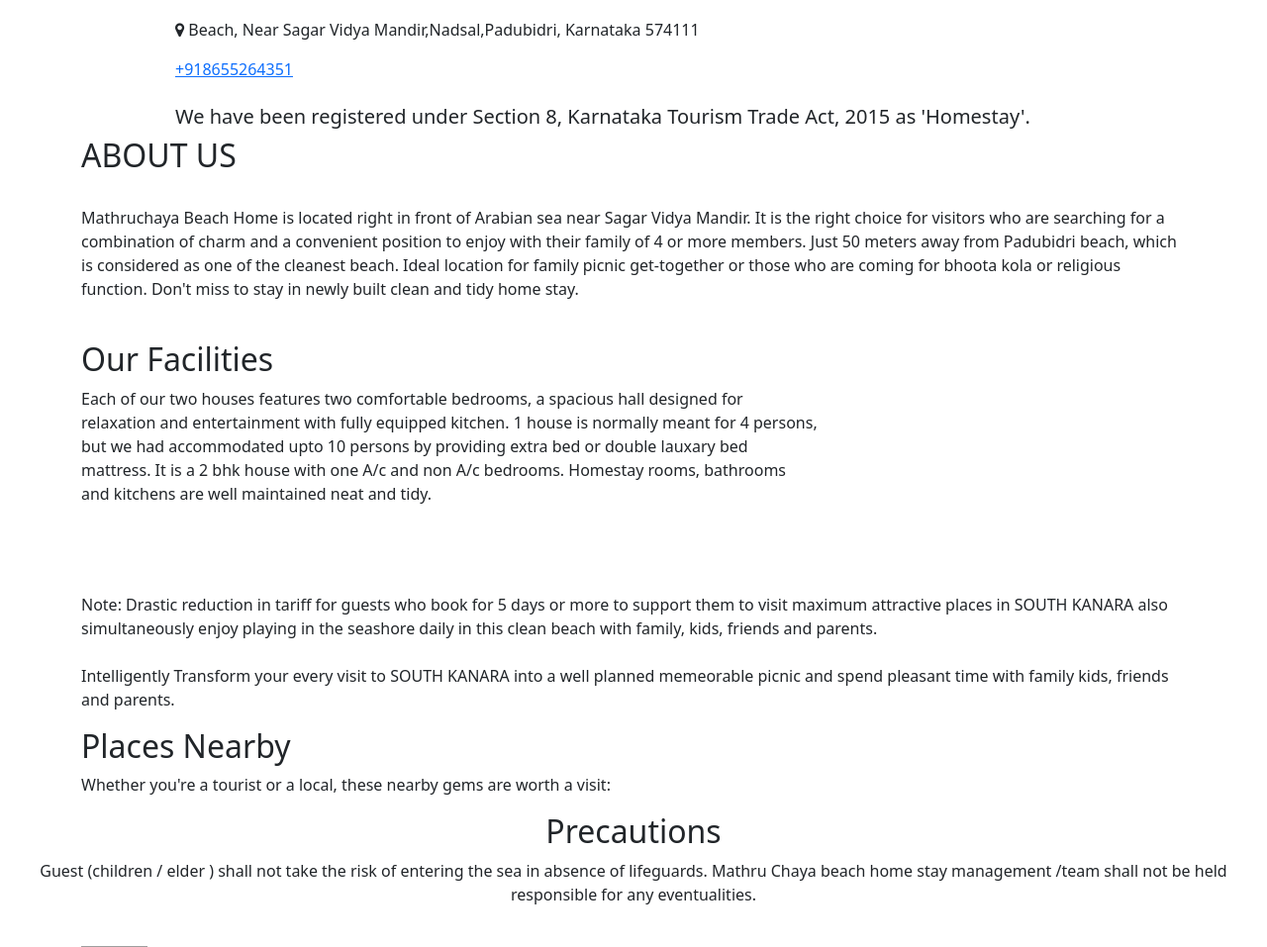
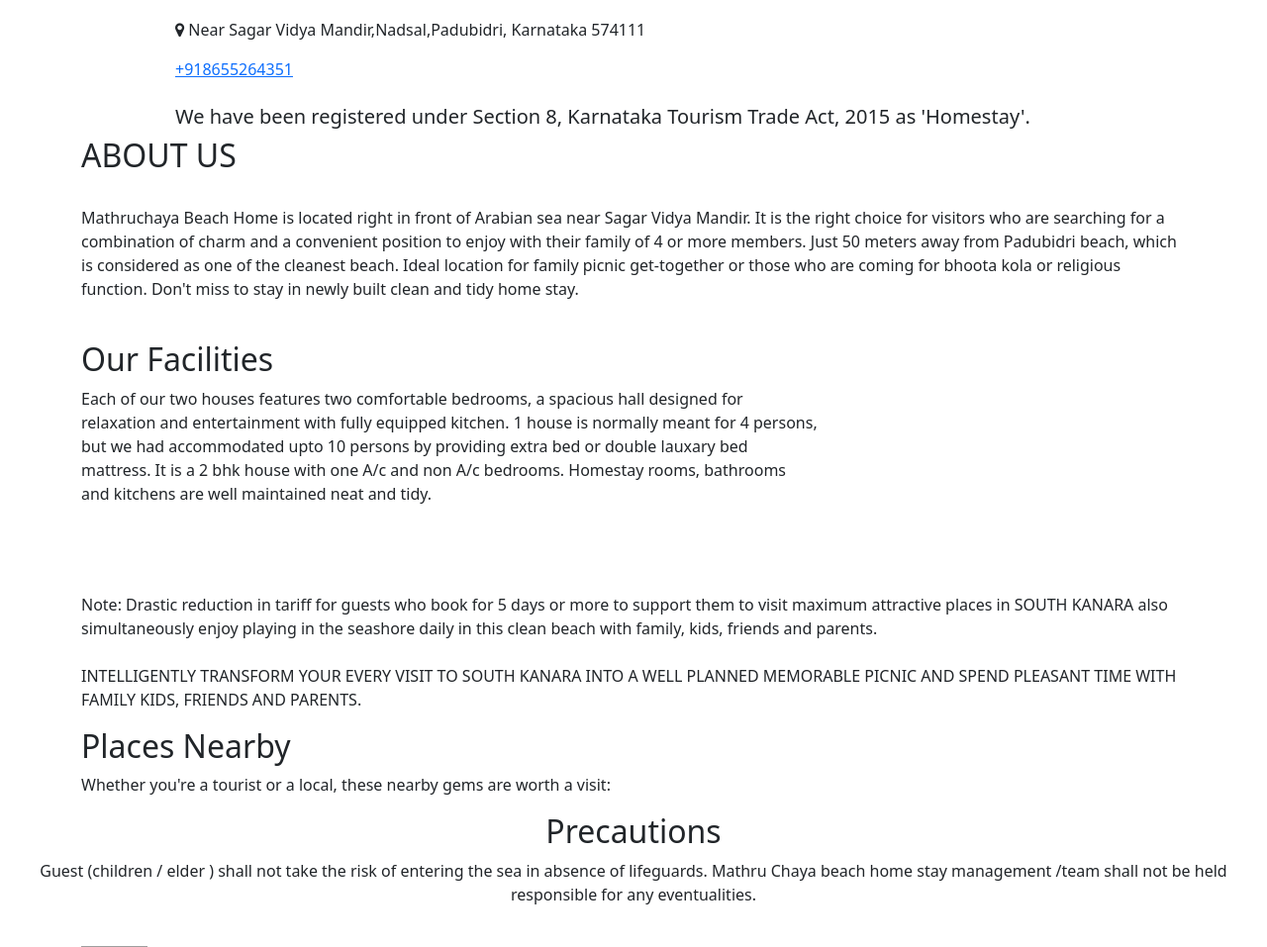
Before and after one commit to Rashitha-Shetty/mathruchayahomestay, a Django app: template main/templates/home.html in a window 1280 px wide. Shown: the part 888-1845 px from the top of the page at 99% size. Run offline with Django 4.2, Linux system fonts and the light colour scheme; the template is opened without the code that fills it, so the values that code supplies are empty; some libraries are stand-ins or nearby versions; grey boxes are pictures that could not be loaded.

Commit message:
case change

```diff
--- a/main/templates/home.html
+++ b/main/templates/home.html
@@ -130,7 +130,7 @@
                     <img id="logo_big" src="{% static 'images/logo.png' %}" alt="" height="500px" style="margin-bottom: 20px;">
                     <p>
                       <i class="fa fa-map-marker" aria-hidden="true"></i>
-                       Beach, Near Sagar Vidya Mandir,Nadsal,Padubidri, Karnataka 574111
+                       Near Sagar Vidya Mandir,Nadsal,Padubidri, Karnataka 574111
                     </p>
                     <div class="btn-box">
                       <a href="https://wa.me/+918655264351" class="btn1">
@@ -387,7 +387,7 @@
             Note: Drastic reduction in tariff for guests who book for 5 days or more to support them to visit maximum attractive places in SOUTH KANARA also simultaneously enjoy playing in the seashore daily in this clean beach with family, kids, friends and parents.
             <br>
             <br>
-            Intelligently Transform your every visit to SOUTH KANARA into a well planned memeorable picnic and spend pleasant time with family kids, friends and parents.
+            INTELLIGENTLY TRANSFORM YOUR EVERY VISIT TO SOUTH KANARA INTO A WELL PLANNED MEMORABLE PICNIC AND SPEND PLEASANT TIME WITH FAMILY KIDS, FRIENDS AND PARENTS.
           </p>
           </div>
     </div>
```
